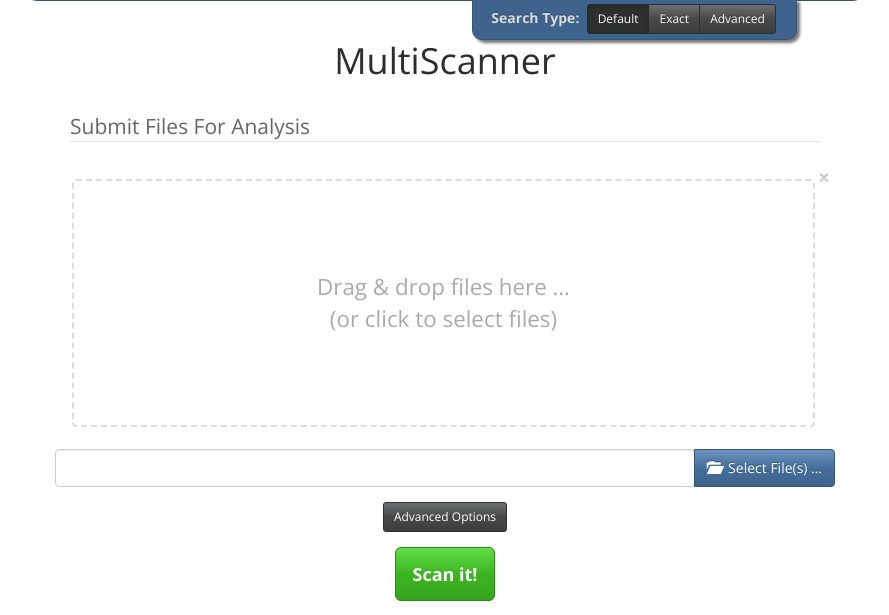
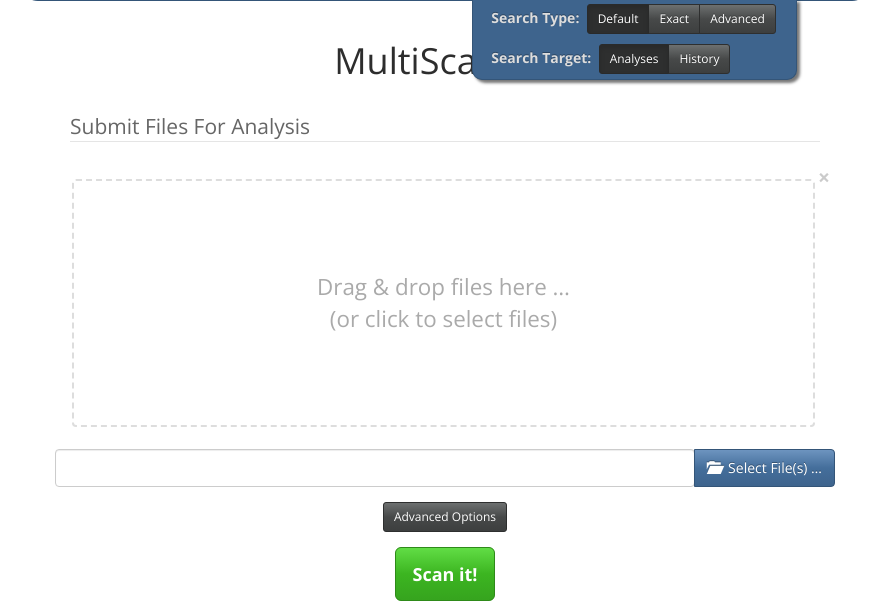
Before and after one commit to mitre/multiscanner, a Flask app: page / in a window 1280 px wide, after a click that opens the changed part. Shown: the part 51-666 px from the top of the page, without its empty margins (195-1084 px from the left). Run offline with Flask 2, Linux system fonts and the light colour scheme; parts of the project's set-up code (start-up, migrations or seed data) failed here and were passed over; some libraries are stand-ins or nearby versions.

Commit message:
Allow navbar search to target History too
Previously it could only search Analyses.

```diff
--- a/web/app.py
+++ b/web/app.py
@@ -70,7 +70,9 @@ def reports(task_id=1):
 @app.route('/history', methods=['GET', 'POST'])
 def history():
     if request.method == 'POST':
-        return render_template('history.html', api_loc=app.config['API_LOC'], search_term=request.form['search_term'])
+        return render_template('history.html', api_loc=app.config['API_LOC'],
+                               search_term=request.form['search_term'],
+                               search_type=request.form['search_type_buttons'])
     else:
         return render_template('history.html', api_loc=app.config['API_LOC'])
 
--- a/web/templates/layout.html
+++ b/web/templates/layout.html
@@ -11,6 +11,10 @@
       $(document).ready(function($) {
         $('#nav-search-btn').click(function() {
           $('#nav-search-form').submit();
+        });
+        $('#nav-search-form').submit(function() {
+          search_target =  $('#search_target_buttons > .btn.active input').val();
+          $('#nav-search-form').attr("action", "/" + search_target);
         });
       });
     </script>
@@ -65,6 +69,17 @@
                       </label>
                     </div>
                   </div>
+                  <div id="search_target">
+                    <label for="search_target_buttons">Search Target:&nbsp;</label>
+                    <div class="btn-group btn-group-sm" data-toggle="buttons" id="search_target_buttons">
+                      <label class="btn btn-default active" title="Search latest scan per sample">
+                        <input type="radio" name="search_target_buttons" id="search-analyses" value="analyses" autocomplete="off" checked>Analyses</input>
+                      </label>
+                      <label class="btn btn-default" title="Search all scans">
+                        <input type="radio" name="search_target_buttons" id="search-history" value="history" autocomplete="off">History</input>
+                      </label>
+                    </div>
+                  </div>
                 </div>
               </form>
               </li>
```
Also changed, not shown: web/templates/history.html (+20 -9 lines).
